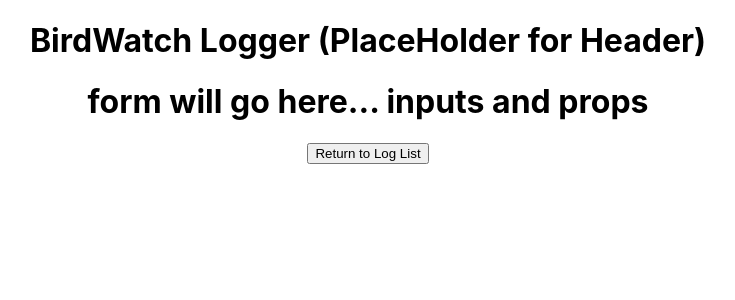
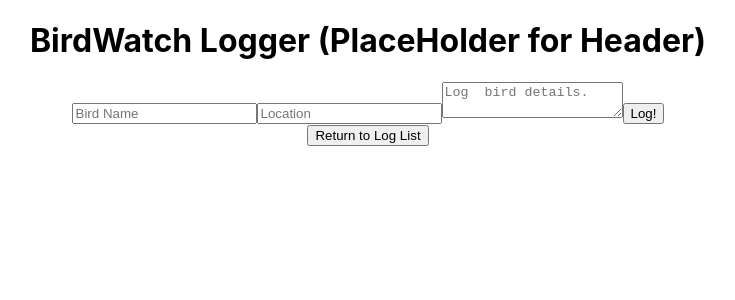
Before and after one commit to wowgr8/event-logger, a React (Create React App) app: page / in a window 1280 px wide. Both pictures are taken after a click on the button "Add Log". Shown: the top 300 px of the page, without its empty margins (272-1007 px from the left). Built offline with nearby package versions, Linux system fonts and the light colour scheme.

Commit message:
add form and event handler upon submitting with event.preventDefault. Also added a function for handling new log submission/click of button - currently only console.logs - WIP

```diff
--- a/src/components/NewLog.js
+++ b/src/components/NewLog.js
@@ -1,18 +1,34 @@
 import React from "react";
-// import UUID
+import { v4 } from 'uuid';
 // import proptypes
-import ReusableForm from "./ReusableForm";
+// import ReusableForm from "./ReusableForm";
 
 function NewLog(){
 
   // function for eventhandler will go here (it's being passed down from control)
-
+  function handleNewLogSubmission(event){
+    event.preventDefault();
+    console.log(event.target.names.value);
+    console.log(event.target.location.value);
+    console.log(event.target.log.value);
+  }
 
   return(
     <React.Fragment>
-      <ReusableForm
-        // <p>button to submirt new log will go here</p>
-        />
+      <form onSubmit={handleNewLogSubmission}>
+        <input
+          type='text'
+          name='names'
+          placeholder='Bird Name' />
+        <input
+          type='text'
+          name='location'
+          placeholder='Location' />
+        <textarea
+          name='log'
+          placeholder='Log  bird details.' />
+        <button type='submit'>Log!</button>
+      </form>
     </React.Fragment>
   );
 }
```
